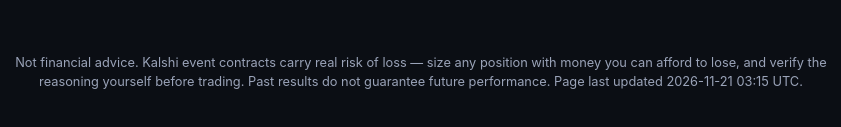
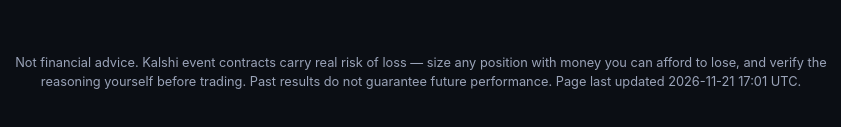
Before and after one commit to nicothagreat/Kedge-LP, a plain HTML site: page index.html in a window 1280 px wide. Shown: the part 1583-1710 px from the top of the page, 219-1060 px from the left. Drawn offline with Linux system fonts and the light colour scheme.

Commit message:
Update landing page (2026-11-21)

```diff
--- a/index.html
+++ b/index.html
@@ -124,7 +124,7 @@
     Not financial advice. Kalshi event contracts carry real risk of loss —
     size any position with money you can afford to lose, and verify the
     reasoning yourself before trading. Past results do not guarantee future
-    performance. Page last updated 2026-11-21 03:15 UTC.
+    performance. Page last updated 2026-11-21 17:01 UTC.
   </footer>
 
 </div>
```
